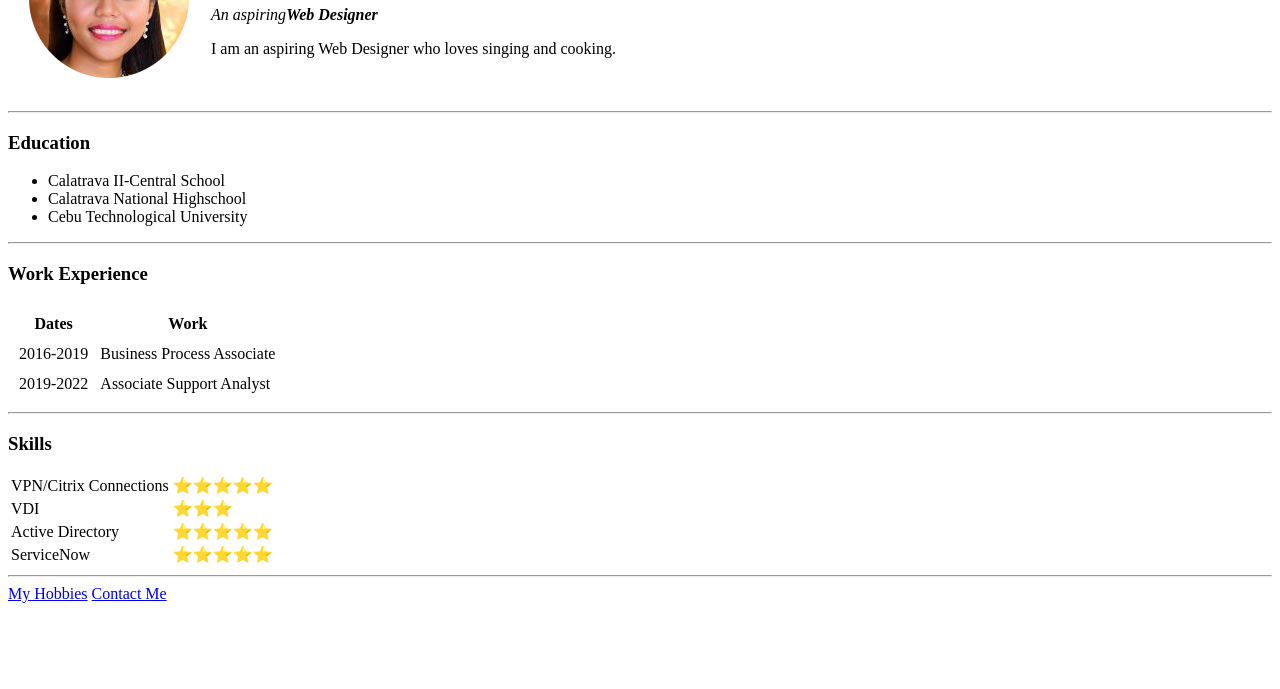
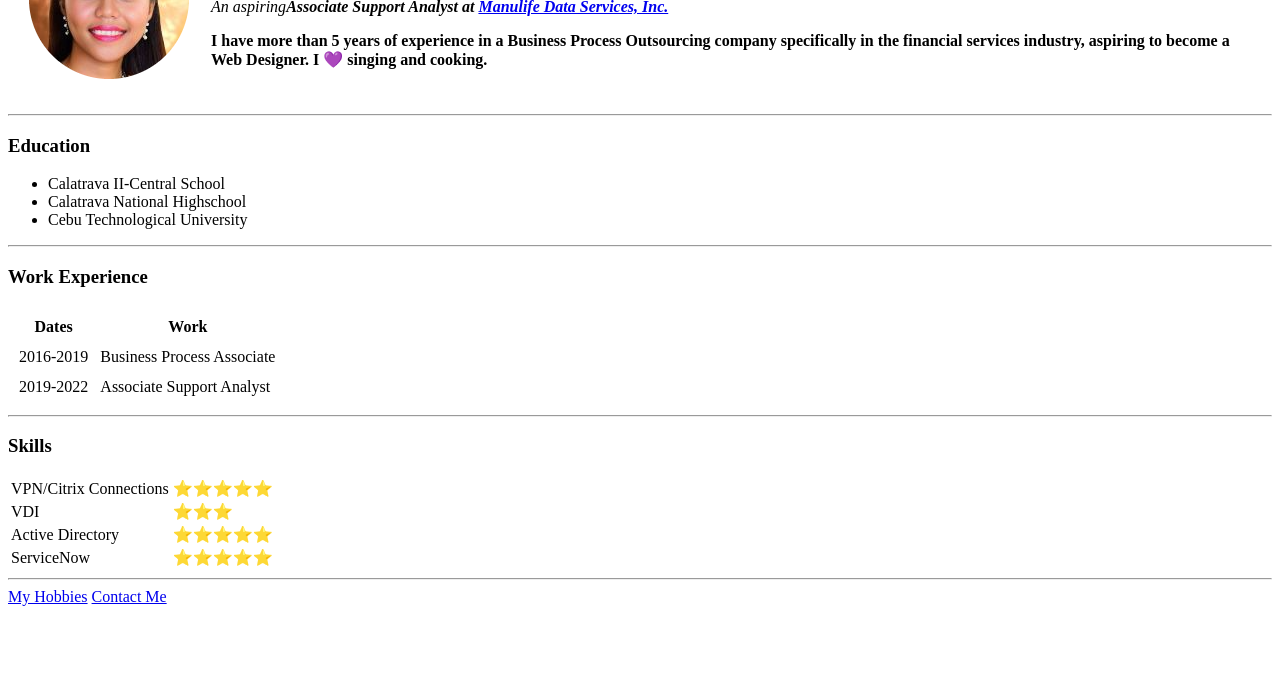
Before and after one commit to mjbitoon/cv, a plain HTML site: page index.html in a window 1280 px wide. Shown: the part 111-800 px from the top of the page. Drawn offline with Linux system fonts and the light colour scheme.

Commit message:
Update index.html

```diff
--- a/index.html
+++ b/index.html
@@ -9,8 +9,8 @@
     <tr>
       <td><img src="images/mjpic.png" alt="mary joy profile picture"</td>
       <td><h1>Mary Joy Bitoon</h1>
-      <p><em>An aspiring<strong>Web Designer</em></strong></p>
-      <p>I am an aspiring Web Designer who loves singing and cooking.</p></td>
+      <p><em>An aspiring<strong>Associate Support Analyst at <strong><a href="https://www.manulife.com.ph/">Manulife Data Services, Inc.</a></em></strong></p>
+      <p>I have more than 5 years of experience in a Business Process Outsourcing company specifically in the financial services industry, aspiring to become a Web Designer. I 💜 singing and cooking.</p></td>
     </tr>
   </table>
     <hr>
```
